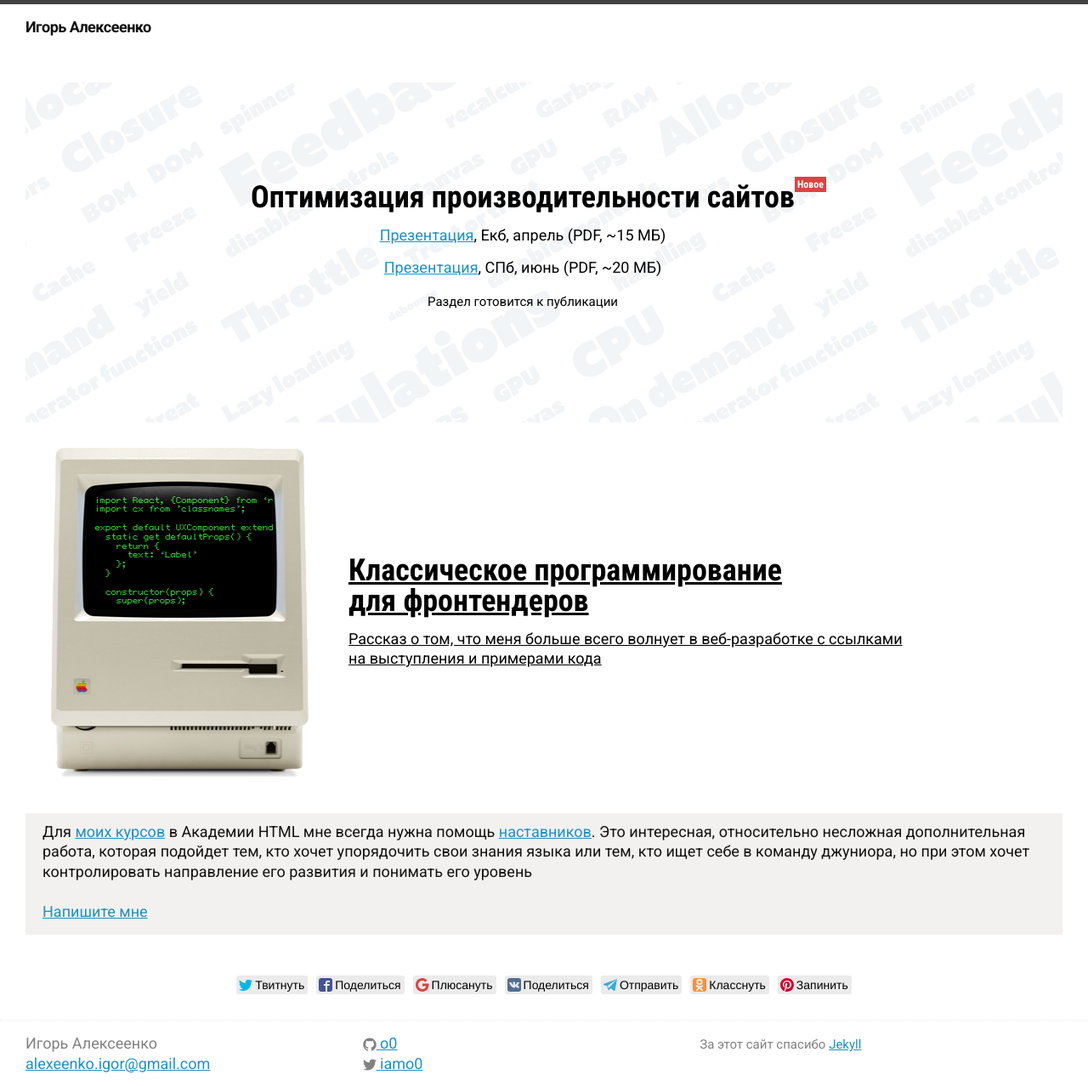
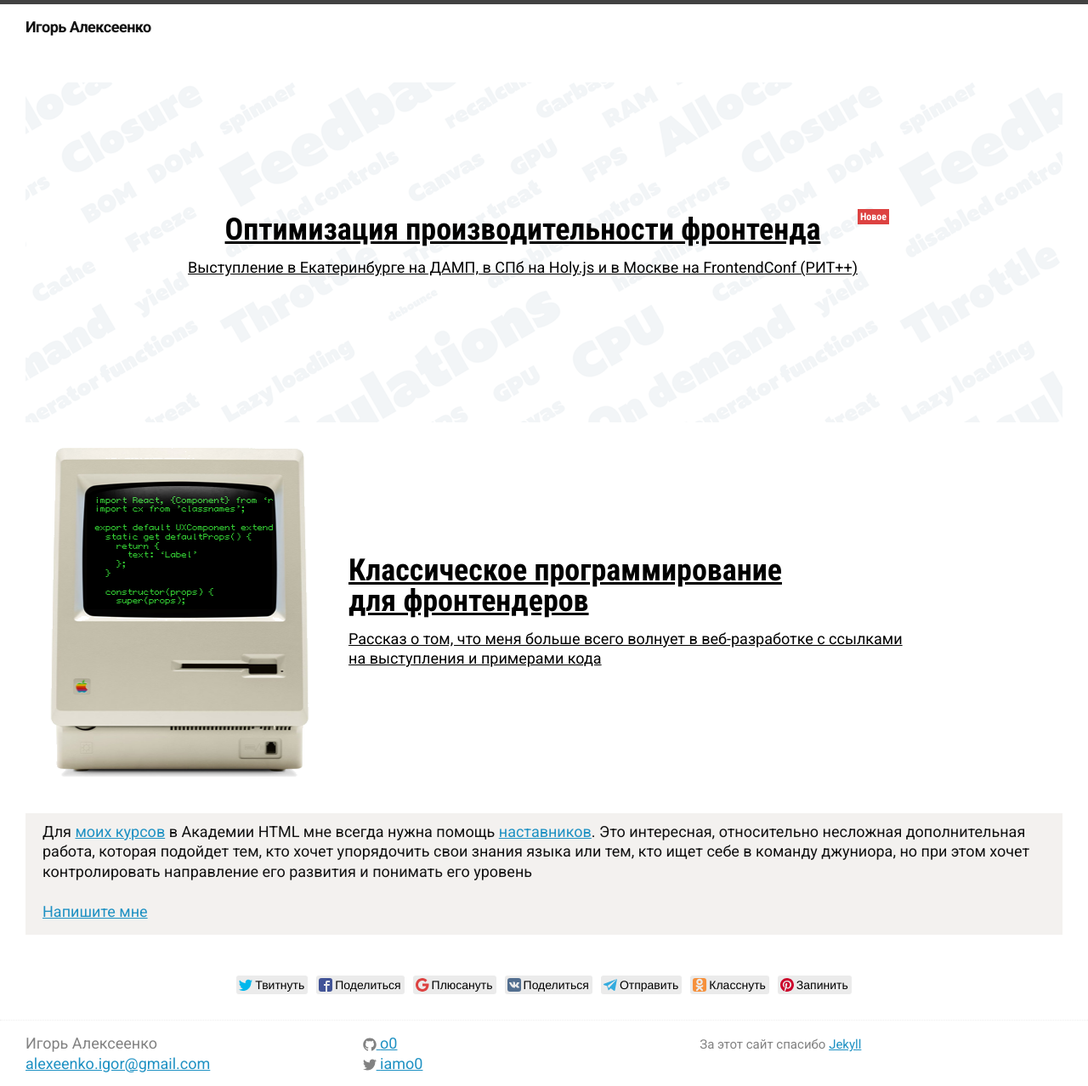
Before and after one commit to o0/o0.github.io, a Jekyll site: the page built from index.html, in a window 1280 px wide. Shown: the whole page at 85% size. Built offline with Jekyll 4.4.1, drawn with Linux system fonts in a browser that asks for light colours; comment, search, counter and statistics services are not loaded.

Commit message:
Добавлена ссылка с главной страницы на производительность

```diff
--- a/index.html
+++ b/index.html
@@ -2,21 +2,17 @@
 layout: default
 ---
 
-<div class="post-preview-link">
+<a class="post-preview-link" href="/cpu">
   <article class="post-preview" style="height: 400px; background: url(/assets/images/gpu/cover.png) center repeat;">
     <div class="post-preview-content" style="margin: 0 auto; text-align: center; position: relative;">
       <h3 class="post-preview-title">
-        Оптимизация производительности сайтов
+        Оптимизация производительности фронтенда
         <span style="position: absolute; background: #dd4241; padding: 3px; color: #fff; font-size: 12px; left: 100%; top: -0.5em">Новое</span>
       </h3>
-      <p class="post-preview-text">
-        <a href="/share/treat-or-treat.pdf" target="_blank">Презентация</a>, Екб, апрель (PDF, ~15 МБ)</p>
-      <p class="post-preview-text">
-        <a href="/share/treat-or-treat-2.pdf" target="_blank">Презентация</a>, СПб, июнь (PDF, ~20 МБ)</p>
-      <p><small>Раздел готовится к&nbsp;публикации</small></p>
+      <p class="post-preview-text">Выступление в Екатеринбурге на ДАМП, в СПб на Holy.js и в Москве на FrontendConf (РИТ++)</p>
     </div>
   </article>
-</div>
+</a>
 
 <a class="post-preview-link" href="/trees">
   <article class="post-preview">
```
